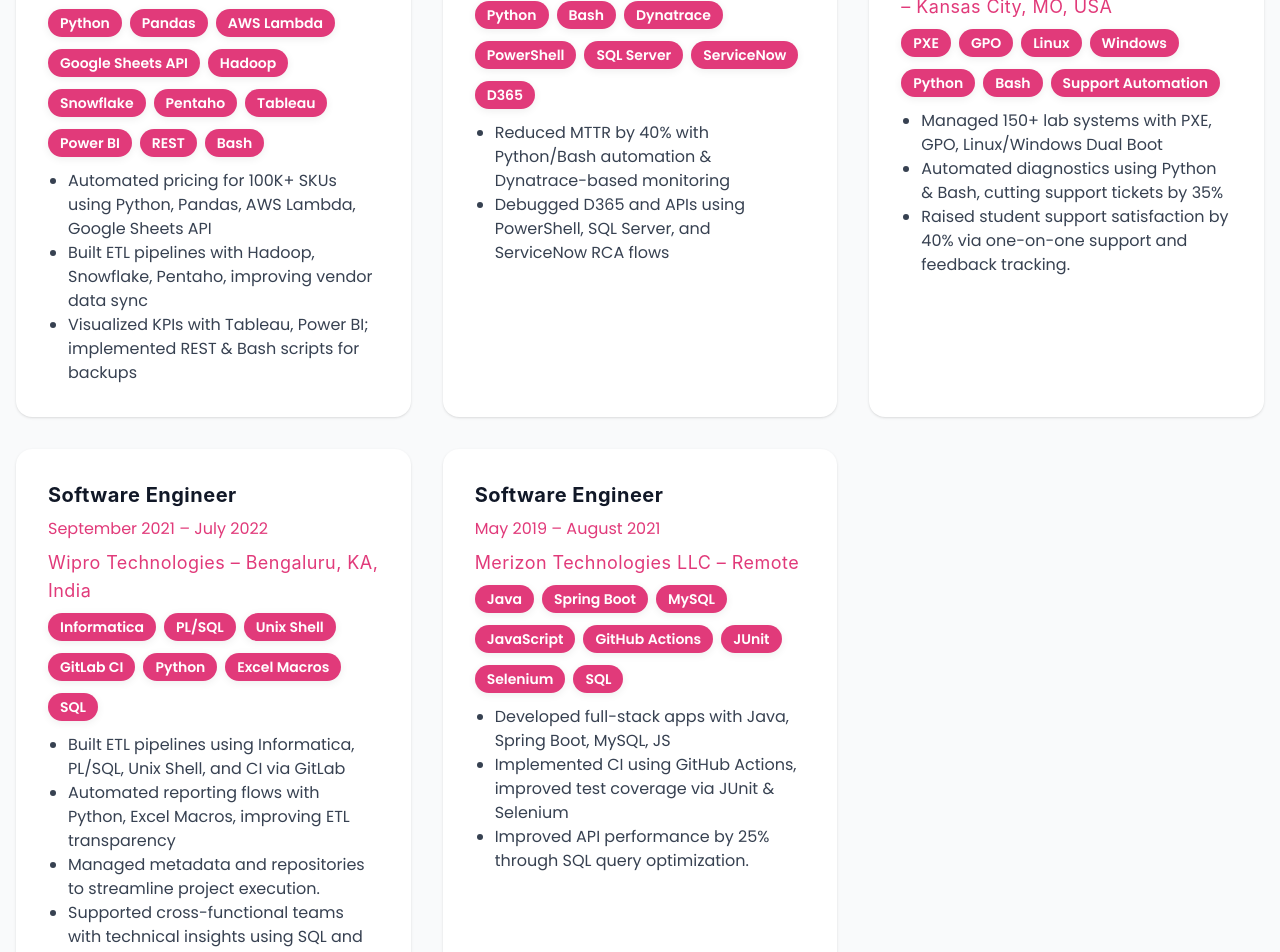
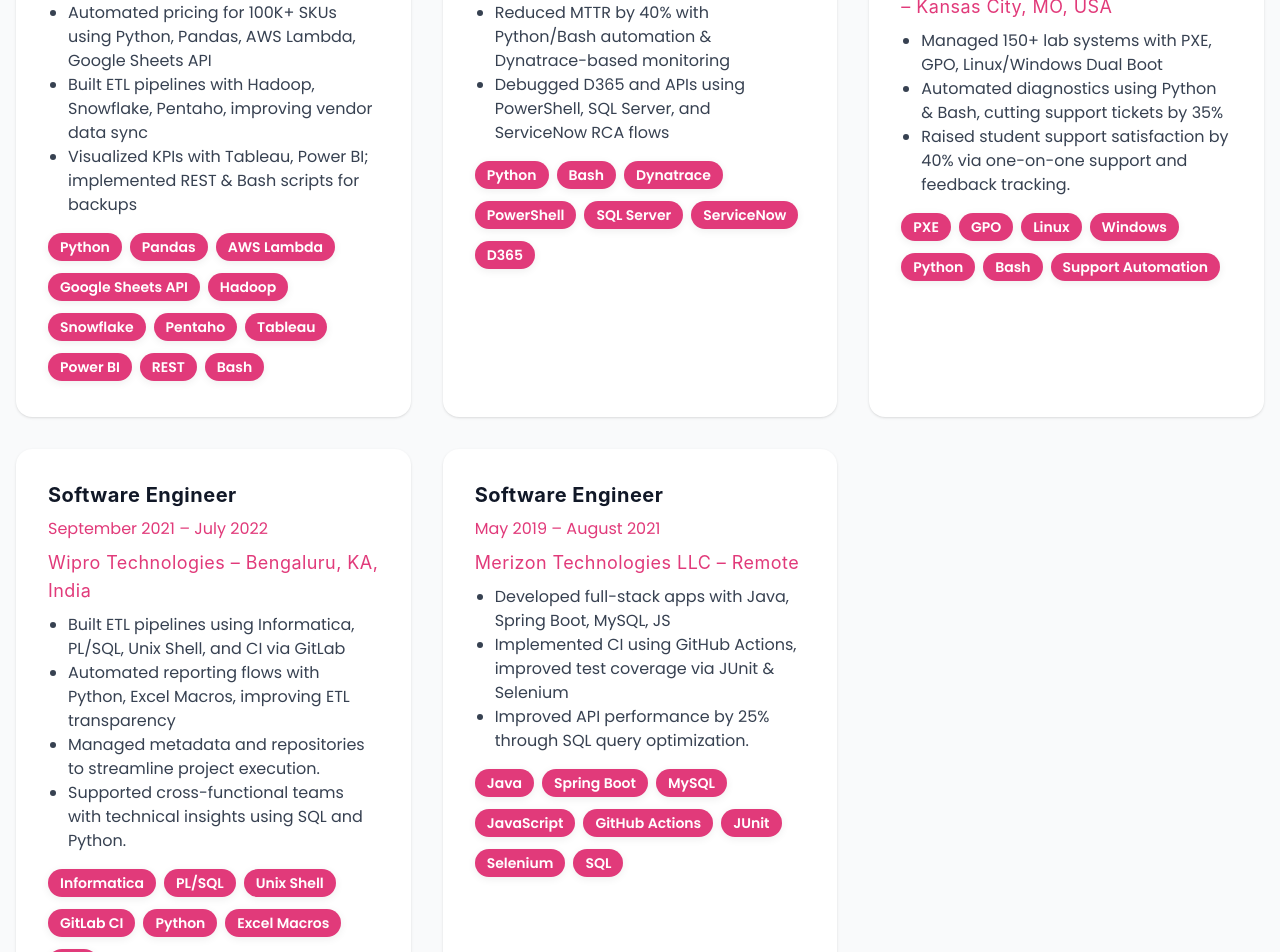
Before and after one commit to saicharankarasala/sai-charan-website, a React (Vite) app: page / in a window 1280 px wide. Shown: the part 2980-3932 px from the top of the page. Built offline with nearby package versions, Linux system fonts and the light colour scheme.

Commit message:
fix(experience): move skill tags below content for consistency with projects

```diff
--- a/src/App.jsx
+++ b/src/App.jsx
@@ -482,7 +482,12 @@
                       <h3 className="text-xl font-bold mb-2">Software Engineer</h3>
                       <p className="text-[#e13a7a] mb-2">January 2025 – Present</p>
                       <h4 className="text-lg text-[#e13a7a]">Source Consulting LLC – Remote (<a href="https://touchwindow.com" target="_blank" rel="noopener noreferrer" className="underline">Client: Touch Screens Inc</a>)</h4>
-                      <div className="flex flex-wrap gap-2 mt-4 mb-2">
+                      <ul className="list-disc pl-5 mt-2 text-gray-700">
+                        <li>Automated pricing for 100K+ SKUs using Python, Pandas, AWS Lambda, Google Sheets API</li>
+                        <li>Built ETL pipelines with Hadoop, Snowflake, Pentaho, improving vendor data sync</li>
+                        <li>Visualized KPIs with Tableau, Power BI; implemented REST & Bash scripts for backups</li>
+                      </ul>
+                      <div className="flex flex-wrap gap-2 mt-4">
                         <span className="tech-tag bg-[#e13a7a] text-white">Python</span>
                         <span className="tech-tag bg-[#e13a7a] text-white">Pandas</span>
                         <span className="tech-tag bg-[#e13a7a] text-white">AWS Lambda</span>
@@ -495,18 +500,17 @@
                         <span className="tech-tag bg-[#e13a7a] text-white">REST</span>
                         <span className="tech-tag bg-[#e13a7a] text-white">Bash</span>
                       </div>
-                      <ul className="list-disc pl-5 mt-2 text-gray-700">
-                        <li>Automated pricing for 100K+ SKUs using Python, Pandas, AWS Lambda, Google Sheets API</li>
-                        <li>Built ETL pipelines with Hadoop, Snowflake, Pentaho, improving vendor data sync</li>
-                        <li>Visualized KPIs with Tableau, Power BI; implemented REST & Bash scripts for backups</li>
-                      </ul>
                     </div>
                     {/* Trbhi INC Experience */}
                     <div className="bg-white rounded-2xl shadow p-8 text-gray-900 hover:scale-105 hover:shadow-2xl transition-transform duration-300">
                       <h3 className="text-xl font-bold mb-2">Network Operation Analyst</h3>
                       <p className="text-[#e13a7a] mb-2">April 2024 – December 2024</p>
                       <h4 className="text-lg text-[#e13a7a]">Trbhi INC – Remote (<a href="https://ziplyfiber.com" target="_blank" rel="noopener noreferrer" className="underline">Client: Ziply Fiber Technology</a>)</h4>
-                      <div className="flex flex-wrap gap-2 mt-2 mb-2">
+                      <ul className="list-disc pl-5 mt-2 text-gray-700">
+                        <li>Reduced MTTR by 40% with Python/Bash automation & Dynatrace-based monitoring</li>
+                        <li>Debugged D365 and APIs using PowerShell, SQL Server, and ServiceNow RCA flows</li>
+                      </ul>
+                      <div className="flex flex-wrap gap-2 mt-4">
                         <span className="tech-tag bg-[#e13a7a] text-white">Python</span>
                         <span className="tech-tag bg-[#e13a7a] text-white">Bash</span>
                         <span className="tech-tag bg-[#e13a7a] text-white">Dynatrace</span>
@@ -515,17 +519,18 @@
                         <span className="tech-tag bg-[#e13a7a] text-white">ServiceNow</span>
                         <span className="tech-tag bg-[#e13a7a] text-white">D365</span>
                       </div>
-                      <ul className="list-disc pl-5 mt-2 text-gray-700">
-                        <li>Reduced MTTR by 40% with Python/Bash automation & Dynatrace-based monitoring</li>
-                        <li>Debugged D365 and APIs using PowerShell, SQL Server, and ServiceNow RCA flows</li>
-                      </ul>
                     </div>
                     {/* UMKC TA Experience */}
                     <div className="bg-white rounded-2xl shadow p-8 text-gray-900 hover:scale-105 hover:shadow-2xl transition-transform duration-300">
                       <h3 className="text-xl font-bold mb-2">Graduate Student Technical Assistant</h3>
                       <p className="text-[#e13a7a] mb-2">May 2023 – December 2023</p>
                       <h4 className="text-lg text-[#e13a7a]">University of Missouri - Kansas City – Kansas City, MO, USA</h4>
-                      <div className="flex flex-wrap gap-2 mt-2 mb-2">
+                      <ul className="list-disc pl-5 mt-2 text-gray-700">
+                        <li>Managed 150+ lab systems with PXE, GPO, Linux/Windows Dual Boot</li>
+                        <li>Automated diagnostics using Python & Bash, cutting support tickets by 35%</li>
+                        <li>Raised student support satisfaction by 40% via one-on-one support and feedback tracking.</li>
+                      </ul>
+                      <div className="flex flex-wrap gap-2 mt-4">
                         <span className="tech-tag bg-[#e13a7a] text-white">PXE</span>
                         <span className="tech-tag bg-[#e13a7a] text-white">GPO</span>
                         <span className="tech-tag bg-[#e13a7a] text-white">Linux</span>
@@ -534,18 +539,19 @@
                         <span className="tech-tag bg-[#e13a7a] text-white">Bash</span>
                         <span className="tech-tag bg-[#e13a7a] text-white">Support Automation</span>
                       </div>
-                      <ul className="list-disc pl-5 mt-2 text-gray-700">
-                        <li>Managed 150+ lab systems with PXE, GPO, Linux/Windows Dual Boot</li>
-                        <li>Automated diagnostics using Python & Bash, cutting support tickets by 35%</li>
-                        <li>Raised student support satisfaction by 40% via one-on-one support and feedback tracking.</li>
-                      </ul>
                     </div>
                     {/* Wipro Experience */}
                     <div className="bg-white rounded-2xl shadow p-8 text-gray-900 hover:scale-105 hover:shadow-2xl transition-transform duration-300">
                       <h3 className="text-xl font-bold mb-2">Software Engineer</h3>
                       <p className="text-[#e13a7a] mb-2">September 2021 – July 2022</p>
                       <h4 className="text-lg text-[#e13a7a]">Wipro Technologies – Bengaluru, KA, India</h4>
-                      <div className="flex flex-wrap gap-2 mt-2 mb-2">
+                      <ul className="list-disc pl-5 mt-2 text-gray-700">
+                        <li>Built ETL pipelines using Informatica, PL/SQL, Unix Shell, and CI via GitLab</li>
+                        <li>Automated reporting flows with Python, Excel Macros, improving ETL transparency</li>
+                        <li>Managed metadata and repositories to streamline project execution.</li>
+                        <li>Supported cross-functional teams with technical insights using SQL and Python.</li>
+                      </ul>
+                      <div className="flex flex-wrap gap-2 mt-4">
                         <span className="tech-tag bg-[#e13a7a] text-white">Informatica</span>
                         <span className="tech-tag bg-[#e13a7a] text-white">PL/SQL</span>
                         <span className="tech-tag bg-[#e13a7a] text-white">Unix Shell</span>
@@ -554,19 +560,18 @@
                         <span className="tech-tag bg-[#e13a7a] text-white">Excel Macros</span>
                         <span className="tech-tag bg-[#e13a7a] text-white">SQL</span>
                       </div>
-                      <ul className="list-disc pl-5 mt-2 text-gray-700">
-                        <li>Built ETL pipelines using Informatica, PL/SQL, Unix Shell, and CI via GitLab</li>
-                        <li>Automated reporting flows with Python, Excel Macros, improving ETL transparency</li>
-                        <li>Managed metadata and repositories to streamline project execution.</li>
-                        <li>Supported cross-functional teams with technical insights using SQL and Python.</li>
-                      </ul>
                     </div>
                     {/* Merizon Technologies Experience */}
                     <div className="bg-white rounded-2xl shadow p-8 text-gray-900 hover:scale-105 hover:shadow-2xl transition-transform duration-300">
                       <h3 className="text-xl font-bold mb-2">Software Engineer</h3>
                       <p className="text-[#e13a7a] mb-2">May 2019 – August 2021</p>
                       <h4 className="text-lg text-[#e13a7a]">Merizon Technologies LLC – Remote</h4>
-                      <div className="flex flex-wrap gap-2 mt-2 mb-2">
+                      <ul className="list-disc pl-5 mt-2 text-gray-700">
+                        <li>Developed full-stack apps with Java, Spring Boot, MySQL, JS</li>
+                        <li>Implemented CI using GitHub Actions, improved test coverage via JUnit & Selenium</li>
+                        <li>Improved API performance by 25% through SQL query optimization.</li>
+                      </ul>
+                      <div className="flex flex-wrap gap-2 mt-4">
                         <span className="tech-tag bg-[#e13a7a] text-white">Java</span>
                         <span className="tech-tag bg-[#e13a7a] text-white">Spring Boot</span>
                         <span className="tech-tag bg-[#e13a7a] text-white">MySQL</span>
@@ -576,11 +581,6 @@
                         <span className="tech-tag bg-[#e13a7a] text-white">Selenium</span>
                         <span className="tech-tag bg-[#e13a7a] text-white">SQL</span>
                       </div>
-                      <ul className="list-disc pl-5 mt-2 text-gray-700">
-                        <li>Developed full-stack apps with Java, Spring Boot, MySQL, JS</li>
-                        <li>Implemented CI using GitHub Actions, improved test coverage via JUnit & Selenium</li>
-                        <li>Improved API performance by 25% through SQL query optimization.</li>
-                      </ul>
                     </div>
                   </div>
                 </div>
```
